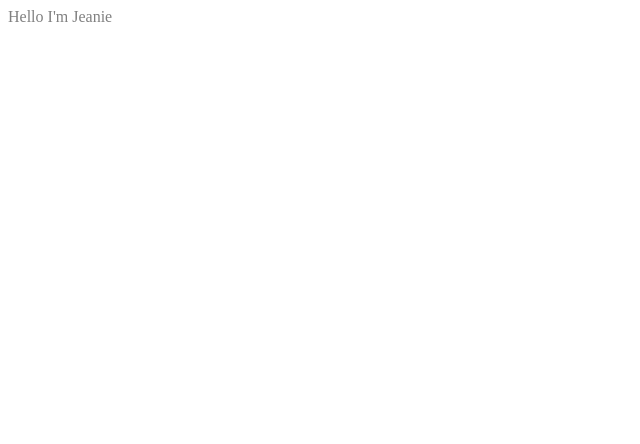
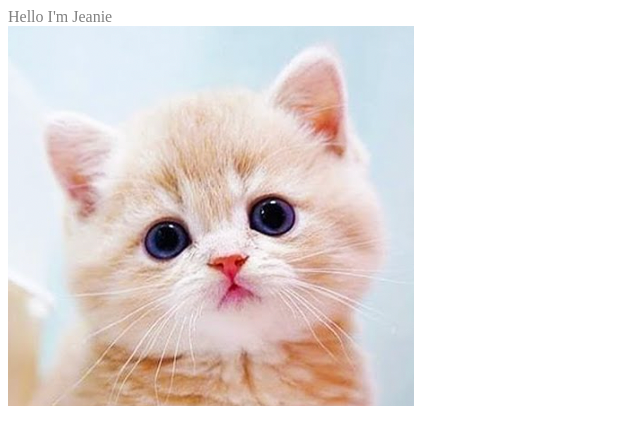
Before and after one commit to jeanie920319/test2, a plain HTML site: page index.html in a window 1280 px wide. Shown: the whole page, without its empty margins (0-640 px from the left). Drawn offline with Linux system fonts and the light colour scheme.

Commit message:
add cat png

```diff
--- a/index.html
+++ b/index.html
@@ -7,5 +7,6 @@
 </head>
 <body>
     <div style="color:gray"> Hello I'm Jeanie</div>
+    <img src="cat.png"/>
 </body>
 </html>
```
Also changed, not shown: cat.png (added), 1 other file.
